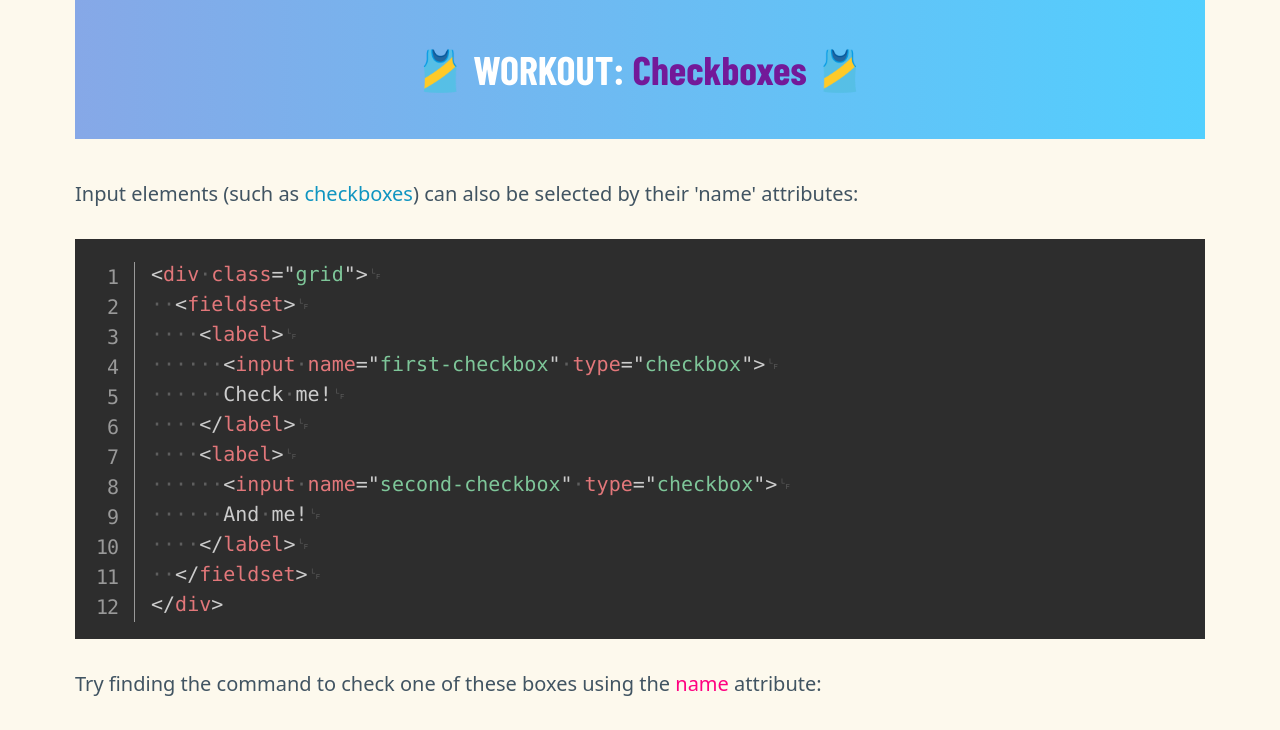
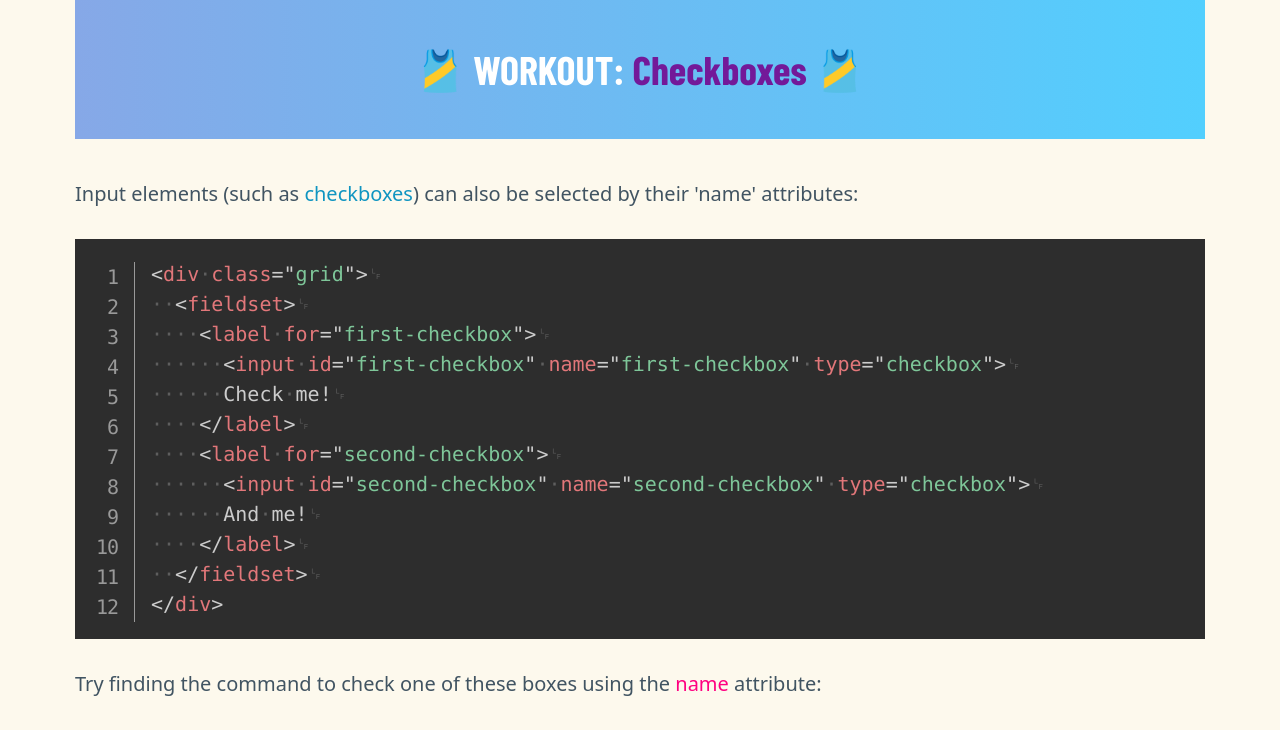
Before and after one commit to ptolemybarnes/capybara-workout, a Sinatra app: page /workout in a window 1280 px wide. Shown: the part 4523-5253 px from the top of the page. Run offline with Sinatra, Linux system fonts and the light colour scheme; some libraries are stand-ins or nearby versions; some web fonts are replaced.

Commit message:
Fixes minor formatting issues

```diff
--- a/app/views/workout.erb
+++ b/app/views/workout.erb
@@ -119,7 +119,7 @@
   </div>
   <details>
     <summary class="answer-shield">Want to see if we got the same answer? Click here!</summary>
-    <%= haml :"partials/_tips", locals: { code_tip: "within('div.banana') do\n  click_button(\"Same button, different div\")\nend" } %>
+    <%= haml :"partials/_tips", locals: { code_tip: "within('.banana') do\n  click_button(\"Same button, different div\")\nend" } %>
   </details>
 </section>
 <section>
@@ -131,12 +131,12 @@
     <code>
       &lt;div class=&quot;grid&quot;&gt;
         &lt;fieldset&gt;
-          &lt;label&gt;
-            &lt;input name=&quot;first-checkbox&quot; type=&quot;checkbox&quot;&gt;
+          &lt;label for=&quot;first-checkbox&quot;&gt;
+            &lt;input id=&quot;first-checkbox&quot; name=&quot;first-checkbox&quot; type=&quot;checkbox&quot;&gt;
             Check me!
           &lt;/label&gt;
-          &lt;label&gt;
-            &lt;input name=&quot;second-checkbox&quot; type=&quot;checkbox&quot;&gt;
+          &lt;label for=&quot;second-checkbox&quot;&gt;
+            &lt;input id=&quot;second-checkbox&quot; name=&quot;second-checkbox&quot; type=&quot;checkbox&quot;&gt;
             And me!
           &lt;/label&gt;
         &lt;/fieldset&gt;
@@ -148,10 +148,14 @@
   </p>
   <div class="grid">
     <fieldset>
-      <label>
-        <input name="first-checkbox" type="checkbox">Check me!</label>
-      <label>
-        <input name="second-checkbox" type="checkbox">And me!</label>
+      <label for="first-checkbox">
+        <input id="first-checkbox" name="first-checkbox" type="checkbox">
+        Check me!
+      </label>
+      <label for="second-checkbox">
+        <input id="second-checkbox" name="second-checkbox" type="checkbox">
+        And me!
+      </label>
     </fieldset>
   </div>
   <details>
```
